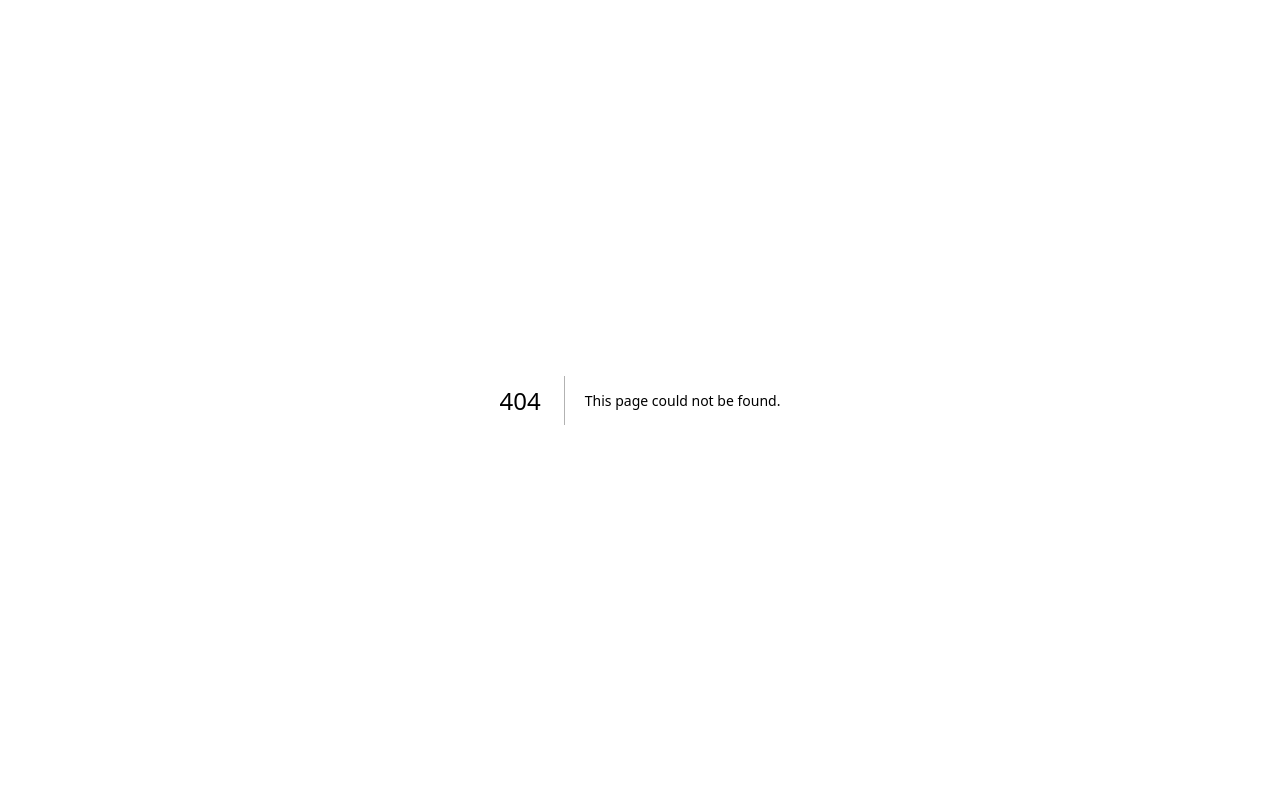
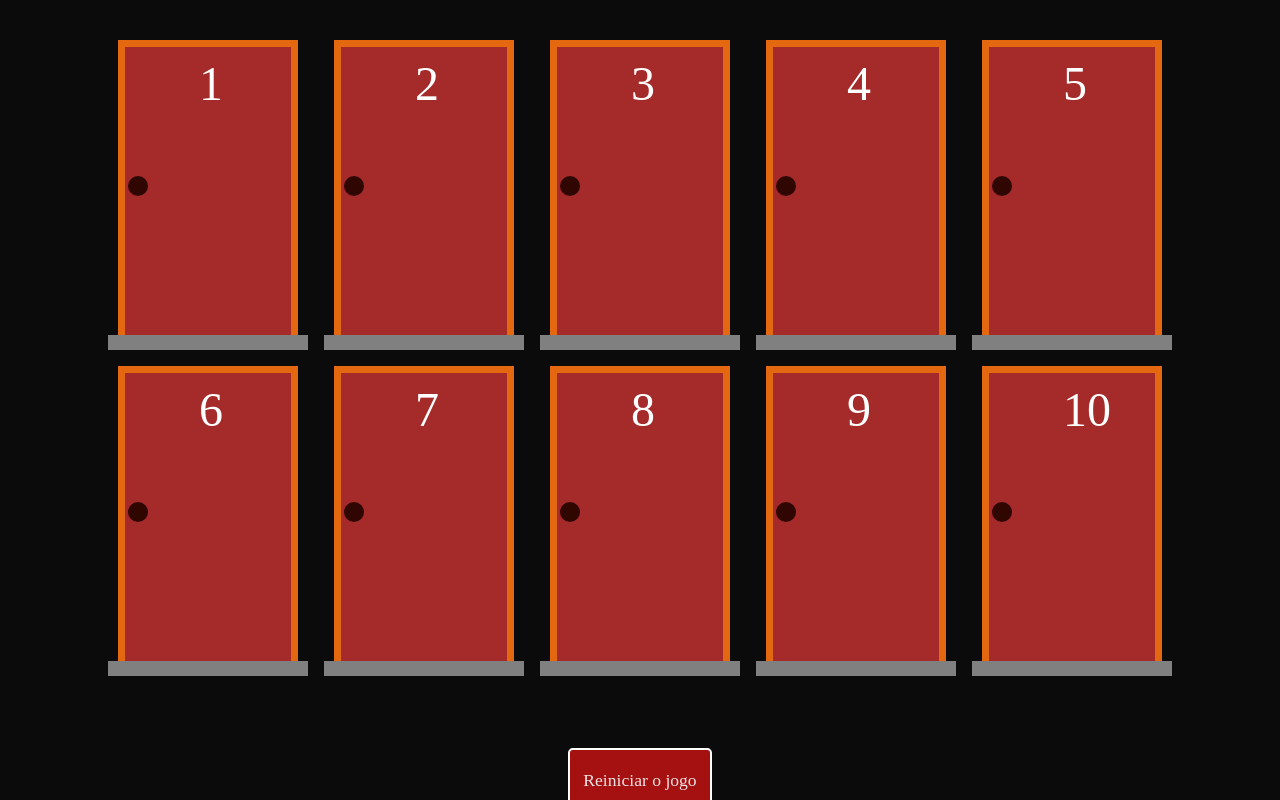
Before and after one commit to Josue-Mendes-Sales-Jr-dev/monty-hall, a Next.js app: page /jogo/10/4 in a window 1280 px wide. Before the commit this address had no page. Built offline with nearby package versions, Linux system fonts and the light colour scheme.

Commit message:
add new styles

```diff
--- a/src/components/porta/index.tsx
+++ b/src/components/porta/index.tsx
@@ -1,13 +1,17 @@
 import PortaModel from "@/src/model/porta";
 import styles from "./presente.module.css"
+import { Presente } from "../presentes";
 
 interface IPortaProps{
     value: PortaModel;
+    numeroP:number;
     onChangee:(novaPorta: PortaModel)=>void;
 }
 export const Porta=(props:IPortaProps)=>{
     const porta=props.value
+    const n=props.numeroP
     const selected= props.value.selecionada? styles.selecionada : ""
+
    const abrir=(e:any)=>{
     e.stopPropagation()
     props.onChangee(porta.abrir())
@@ -19,7 +23,7 @@ export const Porta=(props:IPortaProps)=>{
         return(
             <>
                 <div className={styles.box}>
-                <div className={styles.numero}>3</div>
+                <div className={styles.numero}>{n}</div>
                 <div className={styles.macaneta}  onClick={abrir}></div>
                 </div>
 
@@ -32,7 +36,10 @@ export const Porta=(props:IPortaProps)=>{
         <>
         <div className={styles.area} onClick={alternarSelecao} >
            <div className={`${styles.estrutura} ${selected}`} >
-            {porta.aberta ? false : renderiza()}
+            {
+             porta.fechada ?
+             renderiza(): porta.temPresente ? <Presente/> : false
+             }
             </div>
             <div className={styles.chao}></div>
         </div>
--- a/src/components/porta/presente.module.css
+++ b/src/components/porta/presente.module.css
@@ -10,6 +10,7 @@
     overflow: hidden;
     width: 200px;
     height: 310px;
+    margin: 0.5rem;
 
 }
 .box{
--- /dev/null
+++ b/src/functions/portas.ts
@@ -0,0 +1,21 @@
+import PortaModel from "../model/porta";
+
+export function criarPortas(qtde:number, portaComPresente:number): PortaModel[]{
+  return Array.from({ length: qtde},(_,i)=>{
+    const numero=i+1
+    const temPresente = numero === portaComPresente
+    return new PortaModel(numero, temPresente)
+  })
+}
+
+export function atualizarPortas(portas: PortaModel[], portaModificada:PortaModel):PortaModel[]{
+ return portas.map(portaAtual =>{
+    const igualModificada = portaAtual.numero === portaModificada.numero
+
+    if(igualModificada){
+        return portaModificada
+    } else {
+       return portaModificada.aberta? portaAtual: portaAtual.desselecionar()
+    }
+ })
+}
--- a/src/model/porta.ts
+++ b/src/model/porta.ts
@@ -26,6 +26,9 @@ export default class PortaModel {
     get aberta(){
         return this.#aberta
     }
+    get fechada(){
+        return !this.aberta
+    }
 
     desselecionar(){
         const selecionada = false
--- /dev/null
+++ b/src/pages/jogo/[portas]/[temPresente].tsx
@@ -0,0 +1,48 @@
+/* eslint-disable react-hooks/rules-of-hooks */
+import { useEffect, useState } from "react"
+import { criarPortas, atualizarPortas } from "../../../functions/portas"
+import { Porta } from "../../../components/porta"
+import styles from '../../../styles/Jogo.module.css'
+import Link from "next/link"
+import { useRouter } from "next/router"
+import PortaModel from "@/src/model/porta"
+
+export default function jogo(){
+
+   const router =useRouter()
+
+    const [portas, setPortas] = useState([] as any)
+
+    useEffect(()=>{
+       const portas= Number(router.query.portas)
+       const temPresente = Number(router.query.temPresente)
+       setPortas(criarPortas(portas, temPresente))
+
+    },
+    [router?.query])
+
+
+    return(
+
+    <div className={styles.box}>
+      <div className={styles.main}>
+      {
+      portas.map((porta: PortaModel, i: number)=>(
+       <Porta key={i+1} value={porta}
+        numeroP={i+1}
+        onChangee={novaPorta => setPortas(atualizarPortas(portas, novaPorta))}
+        />
+      ))
+      }
+       </div>
+
+       <Link href="/" className={styles.a}>
+       <div className={styles.btn}>
+        Reiniciar o jogo
+       </div>
+       </Link>
+
+    </div>
+
+ )
+}
--- /dev/null
+++ b/src/styles/Jogo.module.css
@@ -0,0 +1,39 @@
+.box{
+    width: 100vw;
+    min-height: 100vh;
+    display: flex;
+    flex-direction: column;
+    align-items: center;
+    background-color: rgb(11, 11, 11);
+
+}
+
+.main{
+    width: 100%;
+    height: 100%;
+    display: flex;
+    flex-wrap: wrap;
+    justify-content: center;
+    padding-top: 2rem;
+    margin-bottom: 2rem;
+  }
+
+.btn{
+  color: rgb(239, 229, 229);
+  font-size: 1.1rem;
+  background-color: rgb(165, 16, 16);
+  height: 4rem;
+  width: 9rem;
+  border-radius: .3rem;
+  border: 2px solid white;
+  display: flex;
+    flex-direction: column;
+    align-items: center;
+    justify-content: center;
+    margin: 2rem;
+}
+
+.a{
+  text-decoration: none;cursor: pointer;
+
+}
```
Also changed, not shown: src/pages/index.tsx (+3 -10 lines).
